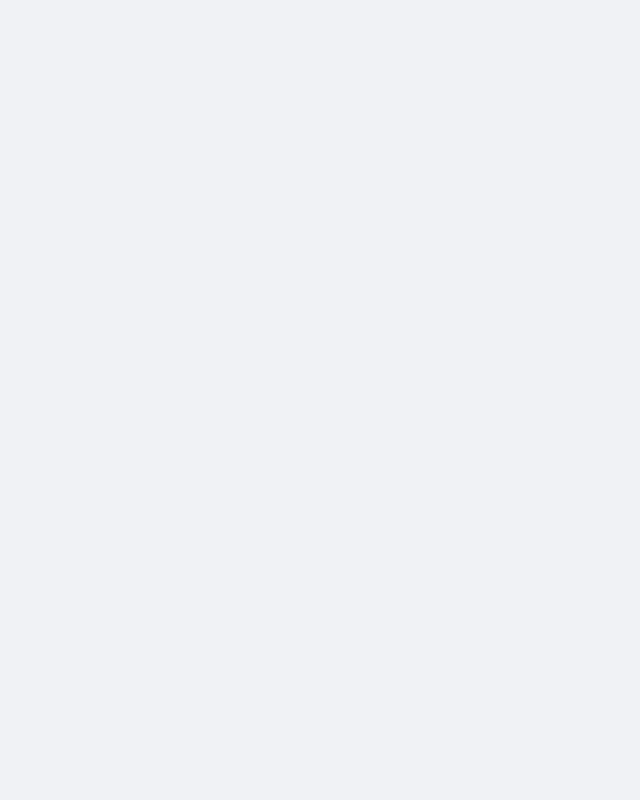
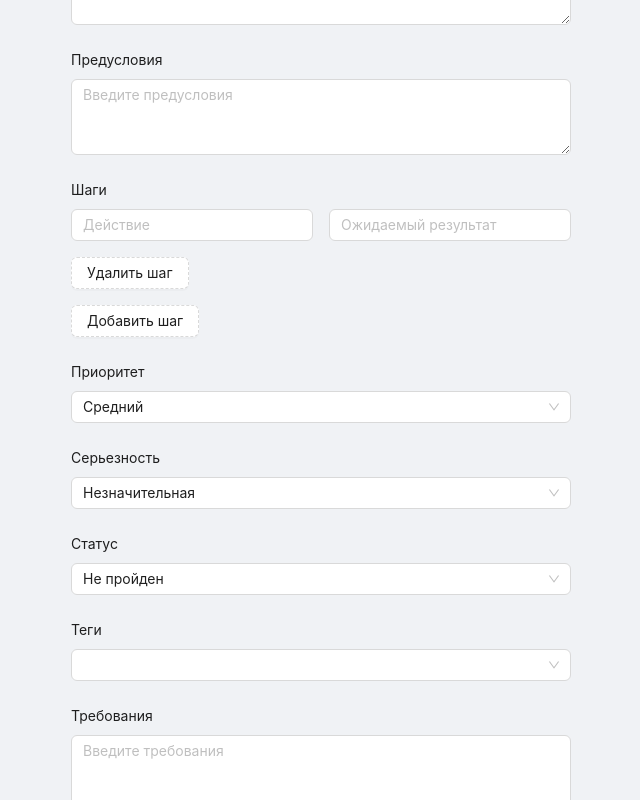
Before and after one commit to ivonin85/my-app, a React (Create React App) app in the folder frontend/: page /testcases/1 in a window 1280 px wide. Before the commit this address had no page. Shown: the whole page, without its empty margins (319-959 px from the left). Built offline with nearby package versions, Linux system fonts and the light colour scheme; no server answers.

Commit message:
добавил antd

```diff
--- a/frontend/package.json
+++ b/frontend/package.json
@@ -9,7 +9,9 @@
     "react-dom": "^18.0.0",
     "axios": "^0.21.1",
     "react-router-dom": "^6.0.0",
-    "react-scripts": "^5.0.0"
+    "react-scripts": "^5.0.0",
+    "antd": "^5.8.6",
+    "@ant-design/icons": "^5.0.1"
   },
   "devDependencies": {
     "@babel/plugin-proposal-private-property-in-object": "^7.18.6"
--- a/frontend/src/App.js
+++ b/frontend/src/App.js
@@ -11,7 +11,7 @@ import ProjectEditPage from './components/ProjectEditPage';
 import ModuleForm from './components/ModuleForm';
 import ModuleEditPage from './components/ModuleEditPage';
 import ModuleDetailsPage from './components/ModuleDetailsPage';
-import TestCaseForm from './components/TestCaseForm'; // Импорт компонента формы тест-кейса
+import TestCaseForm from './components/TestCaseForm';
 
 function App() {
     return (
@@ -29,6 +29,7 @@ function App() {
             <Route path="/projects/:projectId/modules/:moduleId" element={<ModuleDetailsPage />} />
             <Route path="/projects/:projectId/modules/:moduleId/edit" element={<ModuleEditPage />} />
             <Route path="/testcases/create" element={<TestCaseForm />} />
+            <Route path="/testcases/:testCaseId" element={<TestCaseForm />} />
             <Route path="/projects/:projectId/modules/:moduleId/testcases/:testCaseId/edit" element={<TestCaseForm />} />
         </Routes>
     );
--- a/frontend/src/components/LoginPage.js
+++ b/frontend/src/components/LoginPage.js
@@ -1,15 +1,16 @@
 import React, { useState } from 'react';
 import { useNavigate } from 'react-router-dom';
+import { Form, Input, Button, Typography } from 'antd';
 import AuthService from '../services/AuthService';
-import './LoginPage.css';
+
+const { Title } = Typography;
 
 const LoginPage = () => {
     const [email, setEmail] = useState('');
     const [password, setPassword] = useState('');
     const navigate = useNavigate();
 
-    const handleSubmit = async (e) => {
-        e.preventDefault();
+    const handleSubmit = async () => {
         try {
             await AuthService.login(email, password);
             navigate('/profile');
@@ -20,22 +21,39 @@ const LoginPage = () => {
 
     return (
         <div className="login-container">
-            <h2>Login</h2>
-            <form className="login-form" onSubmit={handleSubmit}>
-                <input
+            <Title level={2}>Login</Title>
+            <Form
+                name="login-form"
+                className="login-form"
+                onFinish={handleSubmit}
+            >
+                <Form.Item
+                    name="email"
+                    rules={[{ required: true, message: 'Please input your Email!' }]}
+                >
+                    <Input
                         type="email"
+                        placeholder="Email"
                         value={email}
                         onChange={(e) => setEmail(e.target.value)}
-                    placeholder="Email"
                     />
-                <input
-                    type="password"
+                </Form.Item>
+                <Form.Item
+                    name="password"
+                    rules={[{ required: true, message: 'Please input your Password!' }]}
+                >
+                    <Input.Password
+                        placeholder="Password"
                         value={password}
                         onChange={(e) => setPassword(e.target.value)}
-                    placeholder="Password"
                     />
-                <button type="submit">Login</button>
-            </form>
+                </Form.Item>
+                <Form.Item>
+                    <Button type="primary" htmlType="submit" className="login-form-button">
+                        Login
+                    </Button>
+                </Form.Item>
+            </Form>
         </div>
     );
 };
--- a/frontend/src/components/ModuleDetailsPage.js
+++ b/frontend/src/components/ModuleDetailsPage.js
@@ -2,6 +2,7 @@ import React, { useState, useEffect } from 'react';
 import { useParams, Link } from 'react-router-dom';
 import TestCaseList from './TestCaseList';
 import ModuleService from '../services/ModuleService';
+import Navbar from '../pages/Navbar';
 
 const ModuleDetailsPage = () => {
     const { moduleId, projectId } = useParams();
@@ -18,7 +19,7 @@ const ModuleDetailsPage = () => {
     }
 
     return (
-        <div>
+        <div><div><Navbar /></div>
             <h1>{module.name}</h1>
             <p>ID: {module.id}</p>
             <p>Описание: {module.description || "Нет описания"}</p>
--- a/frontend/src/components/ProfilePage.js
+++ b/frontend/src/components/ProfilePage.js
@@ -1,6 +1,7 @@
 import React, { useEffect, useState } from 'react';
 import { useNavigate, Link } from 'react-router-dom';
 import ProfileService from '../services/ProfileService';
+import Navbar from '../pages/Navbar';
 
 const ProfilePage = () => {
     const [userProfile, setUserProfile] = useState(null);
@@ -36,6 +37,7 @@ const ProfilePage = () => {
 
     return (
         <div>
+            <div><Navbar /></div>
             {userProfile ? (
                 <div>
                     <h1>Добро пожаловать, {userProfile.name || 'Нет имени'} {userProfile.surname || 'Нет фамилии'}</h1>
--- a/frontend/src/components/ProjectsPage.js
+++ b/frontend/src/components/ProjectsPage.js
@@ -1,6 +1,7 @@
 import React, { useState, useEffect } from 'react';
 import { Link } from 'react-router-dom';
 import ProjectService from '../services/ProjectService';
+import Navbar from '../pages/Navbar';
 
 const ProjectsPage = () => {
     const [projects, setProjects] = useState([]);
@@ -24,7 +25,7 @@ const ProjectsPage = () => {
     };
 
     return (
-        <div>
+        <div><div><Navbar /></div>
             <h1>Мои проекты</h1>
             <Link to="/projects/new">Создать новый проект</Link>
             <ul>
--- a/frontend/src/components/TestCaseForm.js
+++ b/frontend/src/components/TestCaseForm.js
@@ -1,13 +1,17 @@
 import React, { useState, useEffect } from 'react';
 import { useParams, useNavigate, useLocation } from 'react-router-dom';
+import { Form, Input, Select, Button, Typography, Row, Col } from 'antd';
 import TestCaseService from '../services/TestCaseService';
 import TagService from '../services/TagService';
 import ProfileService from '../services/ProfileService';
 
+const { TextArea } = Input;
+const { Title } = Typography;
+
 const TestCaseForm = () => {
-    const { testCaseId } = useParams();  // Получаем projectId и moduleId из URL
+    const { testCaseId } = useParams();
     const location = useLocation();
-    const { projectId, moduleId } = location.state || {};
+    const { projectId, moduleId: initialModuleId } = location.state || {};
     const [title, setTitle] = useState('');
     const [description, setDescription] = useState('');
     const [preconditions, setPreconditions] = useState('');
@@ -18,22 +22,20 @@ const TestCaseForm = () => {
     const [requirements, setRequirements] = useState('');
     const [comments, setComments] = useState('');
     const [tags, setTags] = useState([]);
-    const [allTags, setAllTags] = useState([]); // Все доступные теги
-    const [executorId, setExecutorId] = useState(null);  // ID текущего пользователя
+    const [allTags, setAllTags] = useState([]);
+    const [executorId, setExecutorId] = useState(null);
+    const [moduleId, setModuleId] = useState(initialModuleId);
     const navigate = useNavigate();
 
     useEffect(() => {
-        // Загрузка всех доступных тегов
         TagService.getAllTags()
             .then(response => setAllTags(response.data))
             .catch(error => console.error('Ошибка при загрузке тегов', error));
 
-        // Получение текущего пользователя для установки как executorId
         ProfileService.getUserProfile()
             .then(response => setExecutorId(response.data.id))
             .catch(error => console.error('Ошибка при загрузке профиля', error));
 
-        // Если редактируем существующий тест-кейс, загружаем его данные
         if (testCaseId) {
             TestCaseService.getTestCase(testCaseId)
                 .then(response => {
@@ -48,7 +50,8 @@ const TestCaseForm = () => {
                     setRequirements(testCase.requirements);
                     setComments(testCase.comments);
                     setTags(testCase.tags.map(tag => tag.id));
-                    setExecutorId(testCase.executor.id);
+                    setExecutorId(testCase.executor?.id || null);
+                    setModuleId(testCase.moduleId);
                 })
                 .catch(error => console.error('Ошибка при загрузке тест-кейса', error));
         }
@@ -68,9 +71,7 @@ const TestCaseForm = () => {
         setSteps(steps.filter((_, i) => i !== index));
     };
 
-    const handleSubmit = (e) => {
-        e.preventDefault();
-
+    const handleSubmit = () => {
         const testCaseData = {
             title,
             description,
@@ -93,91 +94,115 @@ const TestCaseForm = () => {
         request
             .then(() => {
                 alert(`Тест-кейс ${testCaseId ? 'обновлен' : 'создан'} успешно!`);
-                navigate(`/projects/${projectId}/modules/${moduleId}`);
+                navigate(`/projects/${projectId}/modules/${moduleId}`, { state: { projectId, moduleId } });
             })
             .catch(error => console.error(`Ошибка при ${testCaseId ? 'обновлении' : 'создании'} тест-кейса`, error));
     };
 
     return (
         <div>
-            <h2>{testCaseId ? 'Редактирование тест-кейса' : 'Создание тест-кейса'}</h2>
-            <form onSubmit={handleSubmit}>
-                <div>
-                    <label>Заголовок:</label>
-                    <input type="text" value={title} onChange={(e) => setTitle(e.target.value)} required />
-                </div>
-                <div>
-                    <label>Описание:</label>
-                    <textarea value={description} onChange={(e) => setDescription(e.target.value)} required />
-                </div>
-                <div>
-                    <label>Предусловия:</label>
-                    <textarea value={preconditions} onChange={(e) => setPreconditions(e.target.value)} />
-                </div>
-                <div>
-                    <label>Шаги:</label>
+            <Title level={2}>{testCaseId ? 'Редактирование тест-кейса' : 'Создание тест-кейса'}</Title>
+            <Form onFinish={handleSubmit} layout="vertical">
+                <Form.Item label="Заголовок" required>
+                    <Input
+                        value={title}
+                        onChange={(e) => setTitle(e.target.value)}
+                        placeholder="Введите заголовок"
+                    />
+                </Form.Item>
+                <Form.Item label="Описание" required>
+                    <TextArea
+                        value={description}
+                        onChange={(e) => setDescription(e.target.value)}
+                        placeholder="Введите описание"
+                        rows={3}
+                    />
+                </Form.Item>
+                <Form.Item label="Предусловия">
+                    <TextArea
+                        value={preconditions}
+                        onChange={(e) => setPreconditions(e.target.value)}
+                        placeholder="Введите предусловия"
+                        rows={3}
+                    />
+                </Form.Item>
+                <Form.Item label="Шаги">
                     {steps.map((step, index) => (
-                        <div key={index}>
-                            <input
-                                type="text"
+                        <div key={index} style={{ marginBottom: '16px' }}>
+                            <Row gutter={16}>
+                                <Col span={12}>
+                                    <Input
                                         placeholder="Действие"
                                         value={step.action}
                                         onChange={(e) => handleStepChange(index, 'action', e.target.value)}
-                                required
+                                        style={{ marginBottom: '8px' }}
                                     />
-                            <input
-                                type="text"
+                                </Col>
+                                <Col span={12}>
+                                    <Input
                                         placeholder="Ожидаемый результат"
                                         value={step.expectedResult}
                                         onChange={(e) => handleStepChange(index, 'expectedResult', e.target.value)}
-                                required
                                     />
-                            <button type="button" onClick={() => removeStep(index)}>Удалить шаг</button>
+                                </Col>
+                            </Row>
+                            <Button type="dashed" onClick={() => removeStep(index)} style={{ marginTop: '8px' }}>
+                                Удалить шаг
+                            </Button>
                         </div>
                     ))}
-                    <button type="button" onClick={addStep}>Добавить шаг</button>
-                </div>
-                <div>
-                    <label>Приоритет:</label>
-                    <select value={priority} onChange={(e) => setPriority(e.target.value)}>
-                        <option value="high">Высокий</option>
-                        <option value="medium">Средний</option>
-                        <option value="low">Низкий</option>
-                    </select>
-                </div>
-                <div>
-                    <label>Серьезность:</label>
-                    <select value={severity} onChange={(e) => setSeverity(e.target.value)}>
-                        <option value="critical">Критическая</option>
-                        <option value="major">Серьезная</option>
-                        <option value="minor">Незначительная</option>
-                    </select>
-                </div>
-                <div>
-                    <label>Статус:</label>
-                    <select value={status} onChange={(e) => setStatus(e.target.value)}>
-                        <option value="Passed">Пройден</option>
-                        <option value="Not Passed">Не пройден</option>
-                    </select>
-                </div>
-                <div>
-                    <label>Теги:</label>
-                    <select multiple value={tags} onChange={(e) => setTags([...e.target.selectedOptions].map(o => o.value))}>
-                        {allTags.map(tag => (
-                            <option key={tag.id} value={tag.id}>{tag.name}</option>
-                        ))}
-                    </select>
-                </div>
-                <div>
-                    <label>Требования:</label>
-                    <textarea value={requirements} onChange={(e) => setRequirements(e.target.value)} />
-                </div>
-                <div>
-                    <label>Комментарии:</label>
-                    <textarea value={comments} onChange={(e) => setComments(e.target.value)} />
-                </div>
-                <button type="submit">{testCaseId ? 'Обновить тест-кейс' : 'Создать тест-кейс'}</button>
-            </form>
+                    <Button type="dashed" onClick={addStep}>Добавить шаг</Button>
+                </Form.Item>
+                <Form.Item label="Приоритет">
+                    <Select value={priority} onChange={setPriority}>
+                        <Select.Option value="high">Высокий</Select.Option>
+                        <Select.Option value="medium">Средний</Select.Option>
+                        <Select.Option value="low">Низкий</Select.Option>
+                    </Select>
+                </Form.Item>
+                <Form.Item label="Серьезность">
+                    <Select value={severity} onChange={setSeverity}>
+                        <Select.Option value="critical">Критическая</Select.Option>
+                        <Select.Option value="major">Серьезная</Select.Option>
+                        <Select.Option value="minor">Незначительная</Select.Option>
+                    </Select>
+                </Form.Item>
+                <Form.Item label="Статус">
+                    <Select value={status} onChange={setStatus}>
+                        <Select.Option value="Passed">Пройден</Select.Option>
+                        <Select.Option value="Not Passed">Не пройден</Select.Option>
+                    </Select>
+                </Form.Item>
+                <Form.Item label="Теги">
+                    <Select
+                        mode="multiple"
+                        value={tags}
+                        onChange={setTags}
+                        options={allTags.map(tag => ({ value: tag.id, label: tag.name }))}
+                    />
+                </Form.Item>
+                <Form.Item label="Требования">
+                    <TextArea
+                        value={requirements}
+                        onChange={(e) => setRequirements(e.target.value)}
+                        placeholder="Введите требования"
+                        rows={3}
+                    />
+                </Form.Item>
+                <Form.Item label="Комментарии">
+                    <TextArea
+                        value={comments}
+                        onChange={(e) => setComments(e.target.value)}
+                        placeholder="Введите комментарии"
+                        rows={3}
+                    />
+                </Form.Item>
+                <Form.Item>
+                    <Button type="primary" htmlType="submit">
+                        {testCaseId ? 'Обновить тест-кейс' : 'Создать тест-кейс'}
+                    </Button>
+                </Form.Item>
+            </Form>
         </div>
     );
 };
--- a/frontend/src/components/TestCaseList.js
+++ b/frontend/src/components/TestCaseList.js
@@ -39,7 +39,8 @@ const TestCaseList = () => {
                             <td>{new Date(testCase.createdAt).toLocaleDateString()}</td>
                             <td>{testCase.executor ? testCase.executor.id : 'Не назначен'}</td>
                             <td>
-                                <Link to={`/projects/${projectId}/modules/${moduleId}/testcases/${testCase.id}`}>
+                                {/* Обновили путь */}
+                                <Link to={`/testcases/${testCase.id}`} state={{ projectId, moduleId }}>
                                     Просмотр
                                 </Link>
                             </td>
```
Also changed, not shown: frontend/src/pages/Navbar.css (added, +16 -0 lines), frontend/src/pages/Navbar.js (added, +11 -0 lines), 2 other files (tests, documents, lock files or other folders). Lines whose indentation alone changed are shown as unchanged.
